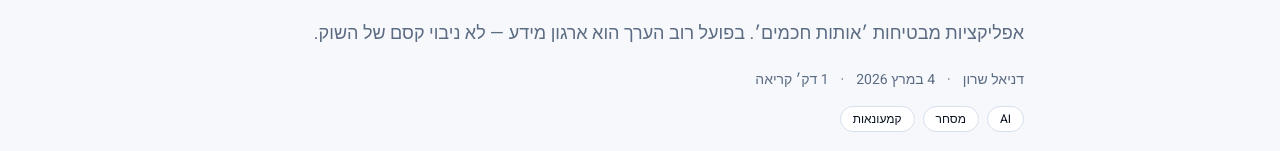
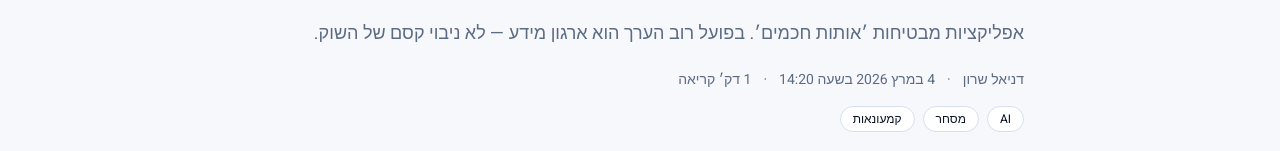
Before and after one commit to doronavni122/f12-co-il, a Next.js app: page /article/ai-trading-tools-retail-investors in a window 1280 px wide. Shown: the part 259-410 px from the top of the page. Built offline with nearby package versions, Linux system fonts and the light colour scheme; no server answers.

Commit message:
Show article byline datetime and author profile URLs in Open Graph.

```diff
--- a/src/app/article/[slug]/page.tsx
+++ b/src/app/article/[slug]/page.tsx
@@ -44,7 +44,7 @@ export async function generateMetadata({
     type: "article",
     publishedTime: article.publishedAt,
     modifiedTime: article.updatedAt ?? article.publishedAt,
-    authors: [author.name],
+    authors: [`${siteConfig.url}/authors/${author.id}`],
     section: category.name,
   });
 }
@@ -62,11 +62,23 @@ export default async function ArticlePage({
   const author = getAuthor(article.authorId);
   const category = getCategory(article.category);
   const related = getRelatedArticles(article, 3);
-  const published = new Date(article.publishedAt).toLocaleDateString("he-IL", {
+  const published = new Date(article.publishedAt).toLocaleString("he-IL", {
     year: "numeric",
     month: "long",
     day: "numeric",
+    hour: "2-digit",
+    minute: "2-digit",
   });
+  const modified =
+    article.updatedAt != null
+      ? new Date(article.updatedAt).toLocaleString("he-IL", {
+          year: "numeric",
+          month: "long",
+          day: "numeric",
+          hour: "2-digit",
+          minute: "2-digit",
+        })
+      : null;
   const jsonLd = articleJsonLd(article);
 
   return (
@@ -78,6 +90,7 @@ export default async function ArticlePage({
 
       <div className="mx-auto max-w-3xl">
         <p className="text-sm font-semibold text-brand">
+          <span className="sr-only">מדור: </span>
           <Link href={category.href}>{category.name}</Link>
         </p>
         <h1 className="mt-3 font-display text-3xl font-bold leading-tight md:text-5xl">
@@ -85,14 +98,29 @@ export default async function ArticlePage({
         </h1>
         <p className="mt-4 text-lg leading-8 text-muted">{article.excerpt}</p>
         <div className="mt-5 flex flex-wrap items-center gap-x-3 gap-y-1 text-sm text-muted">
+          <span>
+            <span className="sr-only">מאת: </span>
             <Link
               href={`/authors/${author.id}`}
               className="font-medium text-foreground hover:text-brand"
             >
               {author.name}
             </Link>
+          </span>
           <span aria-hidden>·</span>
-          <time dateTime={article.publishedAt}>{published}</time>
+          <time dateTime={article.publishedAt}>
+            <span className="sr-only">פורסם: </span>
+            {published}
+          </time>
+          {modified && article.updatedAt ? (
+            <>
+              <span aria-hidden>·</span>
+              <time dateTime={article.updatedAt}>
+                <span className="sr-only">עודכן: </span>
+                עודכן {modified}
+              </time>
+            </>
+          ) : null}
           <span aria-hidden>·</span>
           <span>{article.readingTimeMinutes} דק׳ קריאה</span>
         </div>
```
Also changed, not shown: 1 other file (tests, documents, lock files or other folders). Lines whose indentation alone changed are shown as unchanged.
